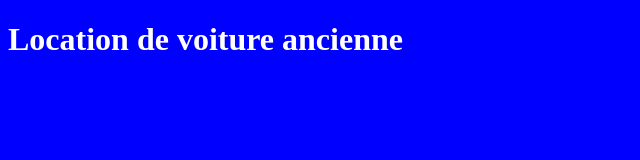
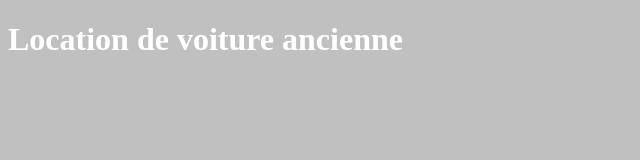
Before and after one commit to piuwpiuw/locationVoiture, a plain HTML site: page index.html in a window 1280 px wide. Shown: the whole page, without its empty margins (0-640 px from the left). Drawn offline with Linux system fonts and the light colour scheme.

Commit message:
modification de la couleur

```diff
--- a/index.html
+++ b/index.html
@@ -4,7 +4,7 @@
 <meta charset ="utf-8">
 <title> git</title>
 </head>
-<body style="background-color:blue">
+<body style="background-color:silver">
 <h1 style="color:white">Location de voiture ancienne</h1>
 
 </body>
```
